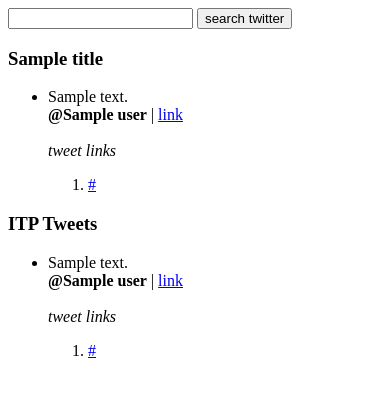
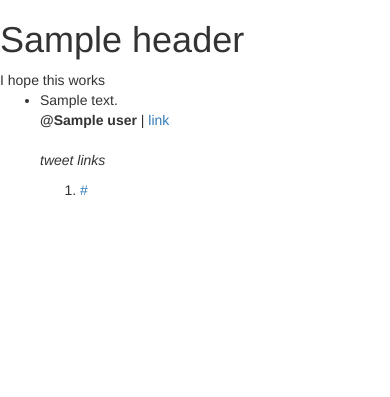
Before and after one commit to rainems/tweetAnalysis, a Flask app: template templates/index.html in a window 390 px wide. Shown: the top 397 px of the page. Run offline with Flask 2, Linux system fonts and the light colour scheme; the template is opened without the code that fills it: most values are stand-ins (such as "Sample title", 1, 10 or a date in 2020); parts of the project's set-up code (start-up, migrations or seed data) failed here and were passed over; some libraries are stand-ins or nearby versions.

Commit message:
simplified templates and only one view now

```diff
--- a/app.py
+++ b/app.py
@@ -17,62 +17,31 @@ twitter = Twitter(
 
 @app.route('/')
 def main():
+    query = request.args.get('q', False)
+    if query:
+        # search with query term and return 10
+        results = twitter.search.tweets(q=query, count=50)
 
-	# fetch 3 tweets from my account
-	myTweets = twitter.statuses.user_timeline(count=10)
+        # return jsonify(results)
+        # app.logger.debug(results)
 
-	# fetch 3 tweets from ITP_NYU
-	itpTweets = twitter.statuses.user_timeline(screen_name='itp_nyu', count=10)
+        templateData = {
+            'title': 'Search results',
+            'header' : 'Query: ' + query,
+            'tweets' : results.get('statuses'),
+        }
 
-	# app.logger.debug(itpTweets)
+    else:
+        # fetch 3 tweets from my account
+        myTweets = twitter.statuses.user_timeline(count=10)
 
-	templateData = {
-		'title' : 'My last three tweets',
-		'myTweets' : myTweets,
-		'itpTweets' : itpTweets
-	}
+        templateData = {
+            'title': 'My tweets',
+            'header' : 'My last three tweets',
+            'tweets' : myTweets,
+        }
 
-	return render_template('index.html', **templateData)
-
-
-@app.route('/search')
-def search():
-
-	# get search term from querystring 'q'
-	query = request.args.get('q','#redburns')
-
-	# search with query term and return 10
-	results = twitter.search.tweets(q=query, count=50)
-
-	# return jsonify(results)
-	# app.logger.debug(results)
-
-	templateData = {
-		'query' : query,
-		'tweets' : results.get('statuses')
-	}
-
-	return render_template('search.html', **templateData)
-
-
-@app.route('/post', methods=['GET','POST'])
-def post_to_twitter():
-
-	if request.method == 'POST':
-		result = twitter.statuses.update(status=request.form.get('status'))
-
-		app.logger.debug(result)
-
-		# redirect to new twitter status post
-		return redirect('http://www.twitter.com/%s/status/%s' % (result['user']['screen_name'], result.get('id')))
-
-	else:
-		return render_template('post_to_twitter.html')
-
-
-@app.errorhandler(404)
-def page_not_found(error):
-    return render_template('404.html'), 404
+    return render_template('index.html', **templateData)
 
 
 # This is a jinja custom filter
--- /dev/null
+++ b/templates/base.html
@@ -0,0 +1,30 @@
+<!DOCTYPE html>
+
+<head>
+
+    <!-- Latest compiled and minified CSS -->
+    <link rel="stylesheet" href="https://maxcdn.bootstrapcdn.com/bootstrap/3.3.7/css/bootstrap.min.css" integrity="sha384-BVYiiSIFeK1dGmJRAkycuHAHRg32OmUcww7on3RYdg4Va+PmSTsz/K68vbdEjh4u" crossorigin="anonymous">
+    <!-- Optional theme -->
+    <link rel="stylesheet" href="https://maxcdn.bootstrapcdn.com/bootstrap/3.3.7/css/bootstrap-theme.min.css" integrity="sha384-rHyoN1iRsVXV4nD0JutlnGaslCJuC7uwjduW9SVrLvRYooPp2bWYgmgJQIXwl/Sp" crossorigin="anonymous"> {% block head %}
+    <title>{{title}}</title>
+    {% endblock %}
+</head>
+
+<body>
+    {% block header %}
+    <h1>Tweet Analysis</h1> {% endblock %}
+
+    <div class='row'>
+        <div class='col-md-4'>
+            {% block search %} Search for tweets here {% endblock %}
+        </div>
+        <div class='col-md-8'>
+            {% block data %} Tweets will be listed here {% endblock %}
+        </div>
+    </div>
+
+    <!-- jQuery 2.x -->
+    <script src="https://code.jquery.com/jquery-2.2.4.min.js" integrity="sha256-BbhdlvQf/xTY9gja0Dq3HiwQF8LaCRTXxZKRutelT44=" crossorigin="anonymous"></script>
+    <!-- Latest compiled and minified JavaScript -->
+    <script src="https://maxcdn.bootstrapcdn.com/bootstrap/3.3.7/js/bootstrap.min.js" integrity="sha384-Tc5IQib027qvyjSMfHjOMaLkfuWVxZxUPnCJA7l2mCWNIpG9mGCD8wGNIcPD7Txa" crossorigin="anonymous"></script>
+</body>
--- a/templates/index.html
+++ b/templates/index.html
@@ -1,31 +1,22 @@
-<!DOCTYPE html>
-<head>
-	<title>Twitter Analytics</title>
-</head>
-<body>
-<div class="row">
-	<div class="col-md-12">
-		<form action="/search">
-			<input type="search" name="q">
-			<input type="submit" value="search twitter">
-		</form>
-	</div>
-</div>
+{% extends 'base.html' %}
 
-<div class="row">
-	<div class="col-md-5">
-		<h3>{{title}}</h3>
+<!-- page header -->
+{% block header %}
+<h1>{{header}}</h1> {% endblock %}
 
+<!-- search block -->
+{% block search %} I hope this works {% endblock %}
+
+<!-- data block -->
+{% block data %}
 <ul>
-			{% for t in myTweets %}
+    {% for t in tweets %}
     <li>
         <p>
             {{ t.text }}
             <br>
-					<strong>@{{ t.user.screen_name }}</strong>
-					| <a href="https://www.twitter.com/{{t.user.screen_name}}/status/{{t.id}}">link</a>
-					<br>
-					{% if t.entities.urls%}
+            <strong>@{{ t.user.screen_name }}</strong> | <a href="https://www.twitter.com/{{t.user.screen_name}}/status/{{t.id}}">link</a>
+            <br> {% if t.entities.urls%}
             <br>
             <i>tweet links</i>
             <ol>
@@ -38,31 +29,5 @@
     </li>
     {% endfor %}
 </ul>
-	</div>
-	<div class="col-md-5">
-		<h3>ITP Tweets</h3>
-		<ul>
-			{% for t in itpTweets %}
-			<li>
-				<p>
-					{{ t.text }}
-					<br>
-					<strong>@{{ t.user.screen_name }}</strong>
-					| <a href="https://www.twitter.com/{{t.user.screen_name}}/status/{{t.id}}">link</a>
-					<br>
-					{% if t.entities.urls%}
-					<br>
-					<i>tweet links</i>
-					<ol>
-						{% for url in t.entities.urls %}
-						<li><a href="{{url.expanded_url}}">{{url.expanded_url}}</a></li>
-						{% endfor %}
-					</ol>
-					{% endif %}
-				</p>
-			</li>
-			{% endfor %}
-		</ul>
-	</div>
-</div>
-</body>
+
+{% endblock %}
```
Also changed, not shown: sandbox/index.html (deleted, +0 -26 lines), templates/search.html (deleted, +0 -34 lines). Lines whose indentation alone changed are shown as unchanged.
